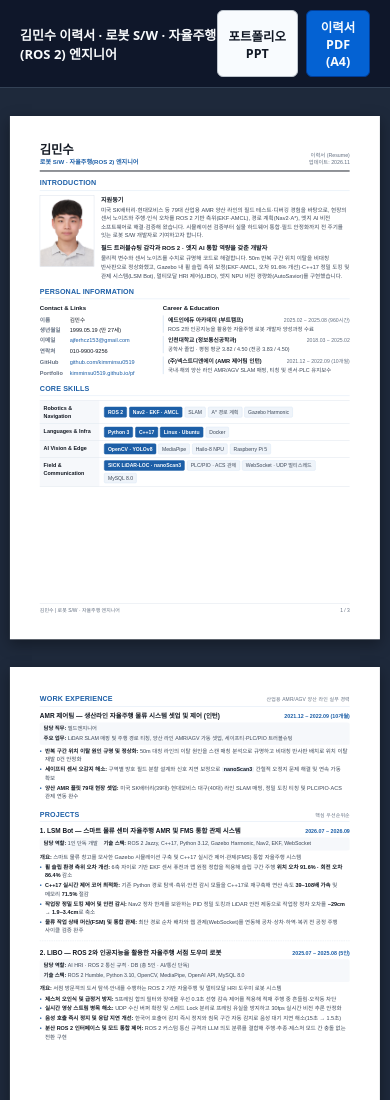
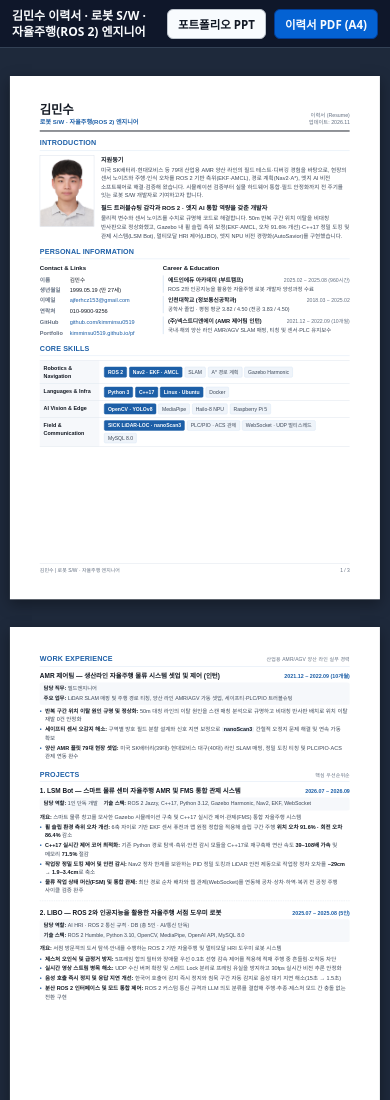
Before and after one commit to kimminsu0519/pf, a plain HTML site: page resume.html in a window 390 px wide. Shown: the top 1100 px of the page. Drawn offline with Linux system fonts and the light colour scheme; a web font is replaced by a local one.

Commit message:
deploy: final portfolio polish + web resume (noindex)

```diff
--- a/resume.html
+++ b/resume.html
@@ -824,8 +824,14 @@
 
     :root { --res-font-scale: 1; --res-line-height: 1.52; --res-sec-gap: 13px; --res-entry-gap: 12px; --pad-x: 17mm; --pad-top: 15mm; --pad-bottom: 14mm; }
     body { margin: 0; background: #1e293b; }
-    .export-bar { position: sticky; top: 0; z-index: 500; background: #0f172a; color: #f8fafc; padding: 10px 20px; display: flex; justify-content: space-between; align-items: center; font-size: 13px; border-bottom: 1px solid #334155; }
+    .export-bar { position: sticky; top: 0; z-index: 500; background: #0f172a; color: #f8fafc; padding: 10px 20px; display: flex; justify-content: space-between; align-items: center; gap: 12px; font-size: 13px; border-bottom: 1px solid #334155; }
+    .export-bar strong { line-height: 1.3; min-width: 0; }
+    .export-bar .st-btn { white-space: nowrap; flex-shrink: 0; }
     .resume-section-wrap { display: block !important; padding: 12px 0 40px; }
+    @media (max-width: 600px) {
+      .export-bar { padding: 8px 12px; font-size: 12px; gap: 8px; }
+      .export-bar .st-btn { padding: 6px 10px; font-size: 11.5px; }
+    }
     @media print {
       body { background: #fff !important; }
       .export-bar { display: none !important; }
```
